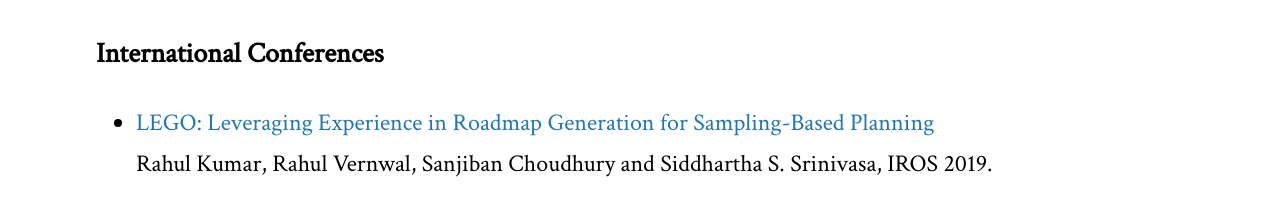
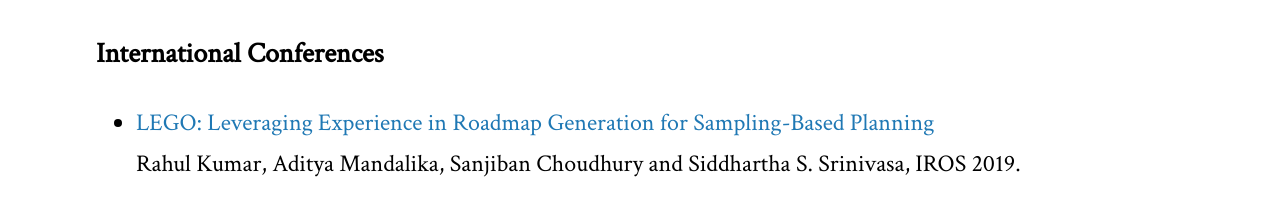
Before and after one commit to vernwalrahul/vernwalrahul.github.io, a plain HTML site: page publications.html in a window 1280 px wide. Shown: the part 244-450 px from the top of the page. Drawn offline with Linux system fonts and the light colour scheme.

Commit message:
minor update

```diff
--- a/publications.html
+++ b/publications.html
@@ -42,7 +42,7 @@
             <ul>
                 <li>
                     <a href="LEGO_Supplementary.pdf">LEGO: Leveraging Experience in Roadmap Generation for Sampling-Based Planning</a> </br>
-                    Rahul Kumar, Rahul Vernwal, Sanjiban Choudhury and Siddhartha S. Srinivasa, IROS 2019.
+                    Rahul Kumar, Aditya Mandalika, Sanjiban Choudhury and Siddhartha S. Srinivasa, IROS 2019.
                 </li>
             </ul>
         </div>
```
Also changed, not shown: index.html (+1 -0 lines).
